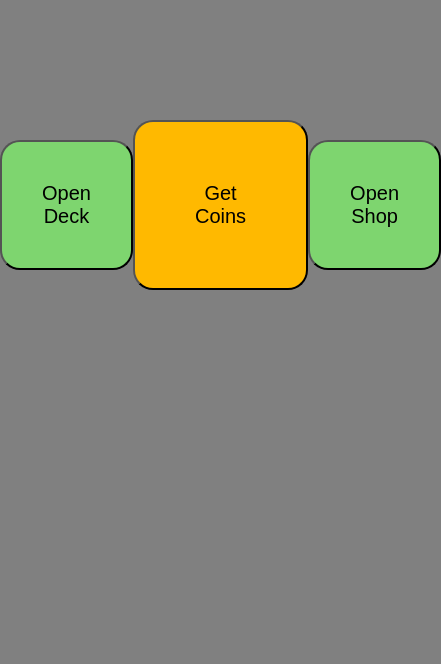
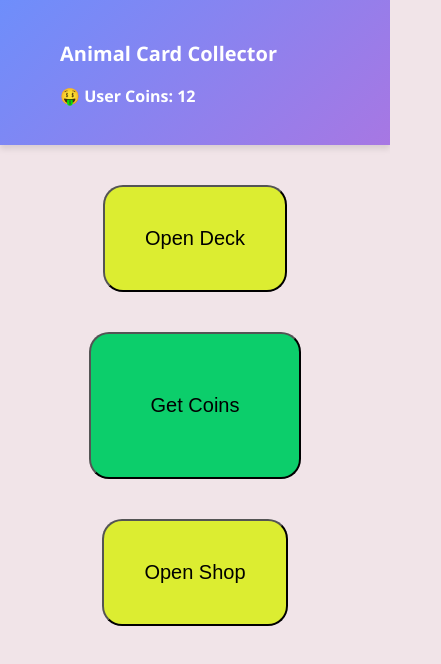
Before and after one commit to DamianoSchirinzi-Dev/anim-card-collector-app, a React (Create React App) app: page / in a window 390 px wide. Shown: the top 664 px of the page, 441 px wide, since content can reach past the window. Built offline with nearby package versions, Linux system fonts and the light colour scheme.

Commit message:
Implementing Mobile Resposiveness

```diff
--- a/src/App.css
+++ b/src/App.css
@@ -3,8 +3,10 @@
   padding: 0;
 }
 
+body{
+  background-color: #F1E4E8;
+  color: #EEEAEB;
+  height: 100%;
 
-body{
-  background-color: grey;
-  height: 100%;
+  font-family: Arial, Helvetica, sans-serif;
 }
--- a/src/App.tsx
+++ b/src/App.tsx
@@ -1,7 +1,11 @@
 import "./App.css";
 import { Modal } from "./components/Modal";
 import { useState } from "react";
-import { StyledControlsSection, StyledButton } from "./components/StyledMainPageComponents";
+import {
+  StyledControlsSection,
+  StyledButton,
+  StyledNav
+} from "./components/StyledMainPageComponents";
 
 const AnimalData = [
   {
@@ -99,6 +103,7 @@ const AnimalData = [
 
 function App() {
   const [isModalOpen, setIsModalOpen] = useState(false);
+  const [userCoins, setUserCoins] = useState(12);
 
   const handleOpen = () => {
     setIsModalOpen(true);
@@ -110,10 +115,22 @@ function App() {
 
   return (
     <div className="mainContainer">
+      <StyledNav>
+        <h1>Animal Card Collector</h1>
+        <div>
+          <h3>🤑 User Coins: {userCoins}</h3>
+        </div>
+      </StyledNav>
       <StyledControlsSection>
-        <StyledButton size="medium" color="primary" onClick={handleOpen}>Open Deck</StyledButton>
-        <StyledButton size="large" color="secondary" onClick={handleOpen}>Get Coins</StyledButton>
-        <StyledButton size="medium" color="primary" onClick={handleOpen}>Open Shop</StyledButton>
+        <StyledButton size="medium" color="primaryButton" onClick={handleOpen}>
+          Open Deck
+        </StyledButton>
+        <StyledButton size="large" color="secondaryButton" onClick={handleOpen}>
+          Get Coins
+        </StyledButton>
+        <StyledButton size="medium" color="primaryButton" onClick={handleOpen}>
+          Open Shop
+        </StyledButton>
       </StyledControlsSection>
       <Modal cards={AnimalData} isOpen={isModalOpen} onClose={handleClose} />
     </div>
--- a/src/components/StyledMainPageComponents.ts
+++ b/src/components/StyledMainPageComponents.ts
@@ -1,13 +1,48 @@
 import styled from "styled-components";
 import { StyledButtonProps } from "../helpers/types";
-import { paddingSizes } from "../helpers/sizes";
-import { buttonColors } from "../helpers/colors";
+import { paddingSizes, breakpoints } from "../helpers/sizes";
+import { mainThemeColors } from "../helpers/colors";
 
-export const StyledButton = styled.button<StyledButtonProps>`
-  padding: ${({ size }) => (size ? paddingSizes[size] : paddingSizes.medium)};
-  border-radius: 20px;
-  font-size: 20px;
-  background-color: ${({ color }) => (color ? buttonColors[color] : buttonColors.primary)};
+export const StyledNav = styled.nav`
+  display: flex;
+  justify-content: space-between;
+  align-items: center;
+  padding: 30px 60px;
+  background: linear-gradient(135deg, #6e8efb, #a777e3); // Gradient background
+  color: white; // Text color
+
+  font-family: "Segoe UI", Tahoma, Geneva, Verdana, sans-serif; // Font family
+  box-shadow: 0 4px 6px rgba(0, 0, 0, 0.1); // Subtle shadow for depth
+
+  div {
+    padding-right: 40px;
+  }
+
+  h1,
+  h3 {
+    margin: 0; // Remove default margins
+    padding: 0.5em 0; // Vertical padding for rhythm
+    transition: transform 0.3s ease; // Smooth transition for hover effect
+  }
+
+  h1:hover,
+  h3:hover {
+    transform: scale(1.05); // Slightly enlarge text on hover
+  }
+
+  @media (max-width: ${breakpoints.tablet}) {
+    flex-direction: column;
+    justify-content: flex-start;
+    align-items: flex-start;
+
+    h1 {
+      font-size: 20px;
+    }
+
+    h3 {
+      font-size: 16px;
+    }
+  }
 `;
 
 export const StyledControlsSection = styled.div`
@@ -16,4 +51,21 @@ export const StyledControlsSection = styled.div`
   align-items: center;
 
   padding-top: 120px;
+
+  @media (max-width: ${breakpoints.tablet}) {
+    flex-direction: column;
+    justify-content: center;
+    align-items: center;
+
+    padding-top: 40px;
+
+    gap: 40px;
+  }
 `;
+
+export const StyledButton = styled.button<StyledButtonProps>`
+  padding: ${({ size }) => (size ? paddingSizes[size] : paddingSizes.medium)};
+  border-radius: 20px;
+  font-size: 20px;
+  background-color: ${({ color }) => (color ? mainThemeColors[color] : mainThemeColors.primaryButton)};
+`;
--- a/src/components/StyledModal.ts
+++ b/src/components/StyledModal.ts
@@ -1,4 +1,5 @@
 import styled from "styled-components";
+import { breakpoints } from "../helpers/sizes";
 
 export const ModalBackdrop = styled.div`
   position: fixed;
@@ -25,5 +26,17 @@ export const GridContainer = styled.div`
   display: grid;
   grid-template-columns: repeat(3, 1fr);
   row-gap: 60px;
-  padding: 50px; // Padding around the grid
+  padding: 50px;
+
+  @media (max-width: 1200px) {
+    grid-template-columns: repeat(2, 1fr);
+    row-gap: 30px;
+    padding: 60px;
+  }
+
+  @media (max-width: 960px) {
+    grid-template-columns: repeat(1, 1fr);
+    row-gap: 30px;
+    padding: 60px;
+  }
 `;
--- a/src/helpers/colors.js
+++ b/src/helpers/colors.js
@@ -15,7 +15,11 @@ export const colors = {
     black: '#000'
   };
 
-  export const buttonColors = {
-    primary: '#7ed56f',
-    secondary:'#ffb900'
+  export const mainThemeColors = {
+    primaryButton: '#DCED31',
+    secondaryButton:'#0CCE6B',
+    mainDark: '#363537',
+    highlightColor: '#EF2D56',
+    mainBackground: '#F1E4E8',
+    mainFont: '#EEEAEB'
   }
--- a/src/helpers/sizes.js
+++ b/src/helpers/sizes.js
@@ -3,3 +3,7 @@ export const paddingSizes = {
     medium: '40px',
     large: '60px',
   };
+
+export const breakpoints = {
+    tablet: "600px"
+}
--- a/src/helpers/types.ts
+++ b/src/helpers/types.ts
@@ -40,6 +40,6 @@ export type ModalProps = {
 //#region Main Screen
 export type StyledButtonProps = {
   size?: 'small' | 'medium' | 'large';
-  color?: 'primary' | 'secondary';
+  color?: 'primaryButton' | 'secondaryButton';
 }
 //#endregion
```
